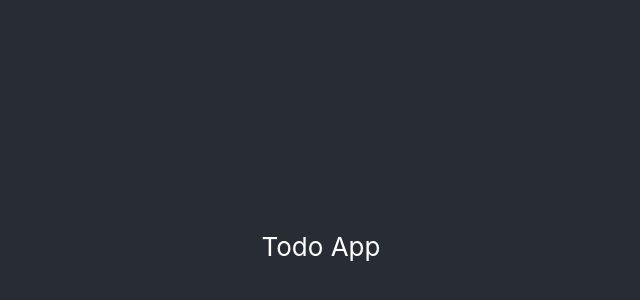
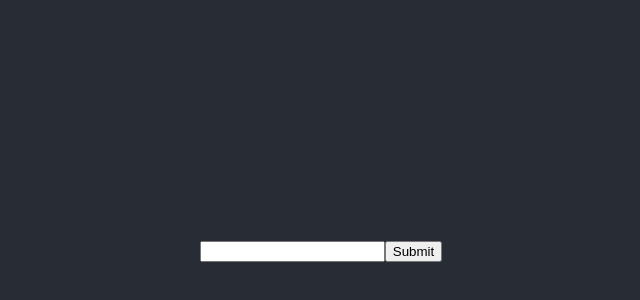
Before and after one commit to tinasc/todo-list, a React (Create React App) app: page / in a window 1280 px wide. Shown: the part 154-454 px from the top of the page, without its empty margins (319-959 px from the left). Built offline with nearby package versions, Linux system fonts and the light colour scheme.

Commit message:
TodoForm setup

```diff
--- a/src/App.js
+++ b/src/App.js
@@ -1,4 +1,5 @@
 import React,{useState} from 'react';
+import TodoForm from './components/TodoForm';
 import './App.css';
 
 function App() {
@@ -7,7 +8,7 @@ function App() {
   return (
     <div className="App">
       <header className="App-header">
-       Todo App
+       <TodoForm/>
       </header>
     </div>
   );
--- /dev/null
+++ b/src/components/TodoForm.js
@@ -0,0 +1,36 @@
+import React, {useState} from 'react';
+
+
+function TodoForm(addForm) {
+    const [todo, setTodo] = useState({
+        id: "",
+        task: "",
+        completed: false
+      });
+
+      function handleTaskInputChange(e) {
+        setTodo({ ...todo, task: e.target.value });
+      }
+      function handleSubmit(e) {
+        e.preventDefault();
+        if (todo.task.trim()) {
+          setTodo({ ...todo, task: "" });
+        }
+      }
+
+
+    return (
+        <form className="todo-form" onSubmit={handleSubmit}>
+          <input
+            label="Task"
+            type="text"
+            name="task"
+            value={todo.task}
+            onChange={handleTaskInputChange}
+          />
+          <button type="submit">Submit</button>
+        </form>
+    );
+}
+
+export default TodoForm;
```
Also changed, not shown: src/components/Todo.js (added), src/components/TodoList.js (added).
